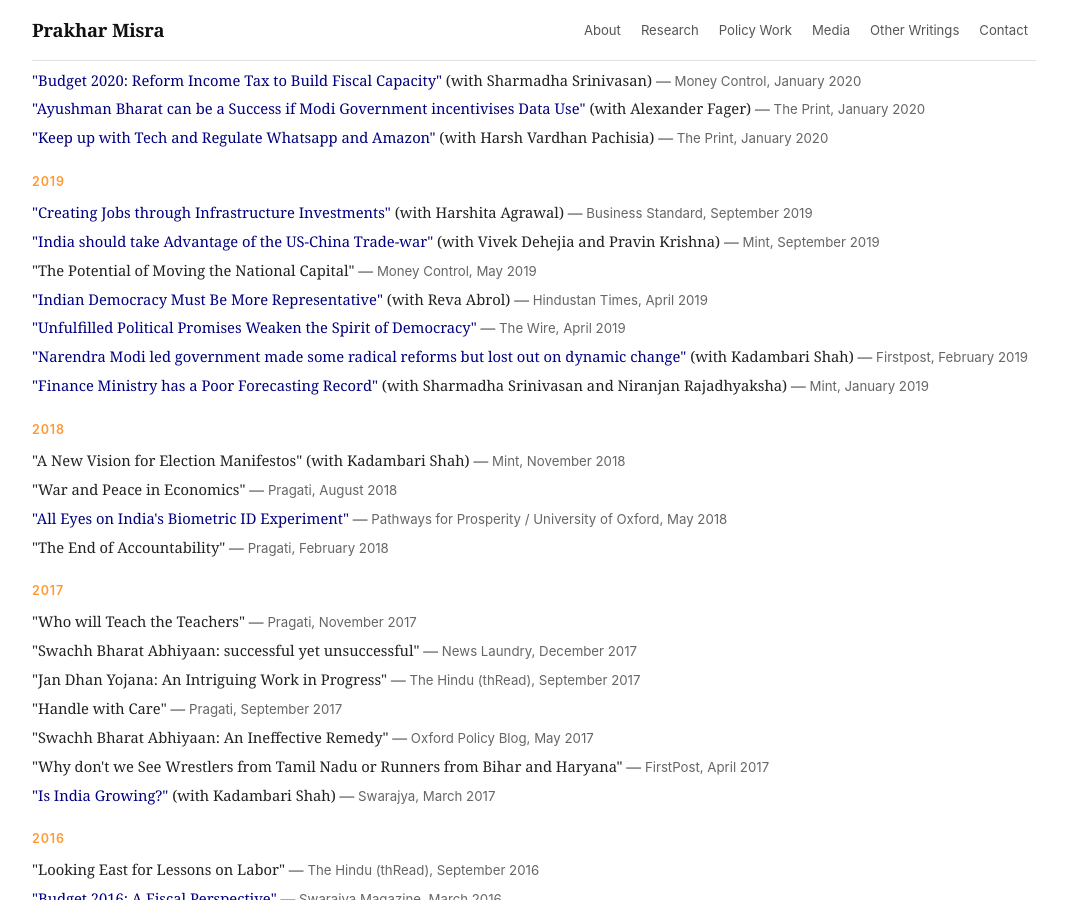
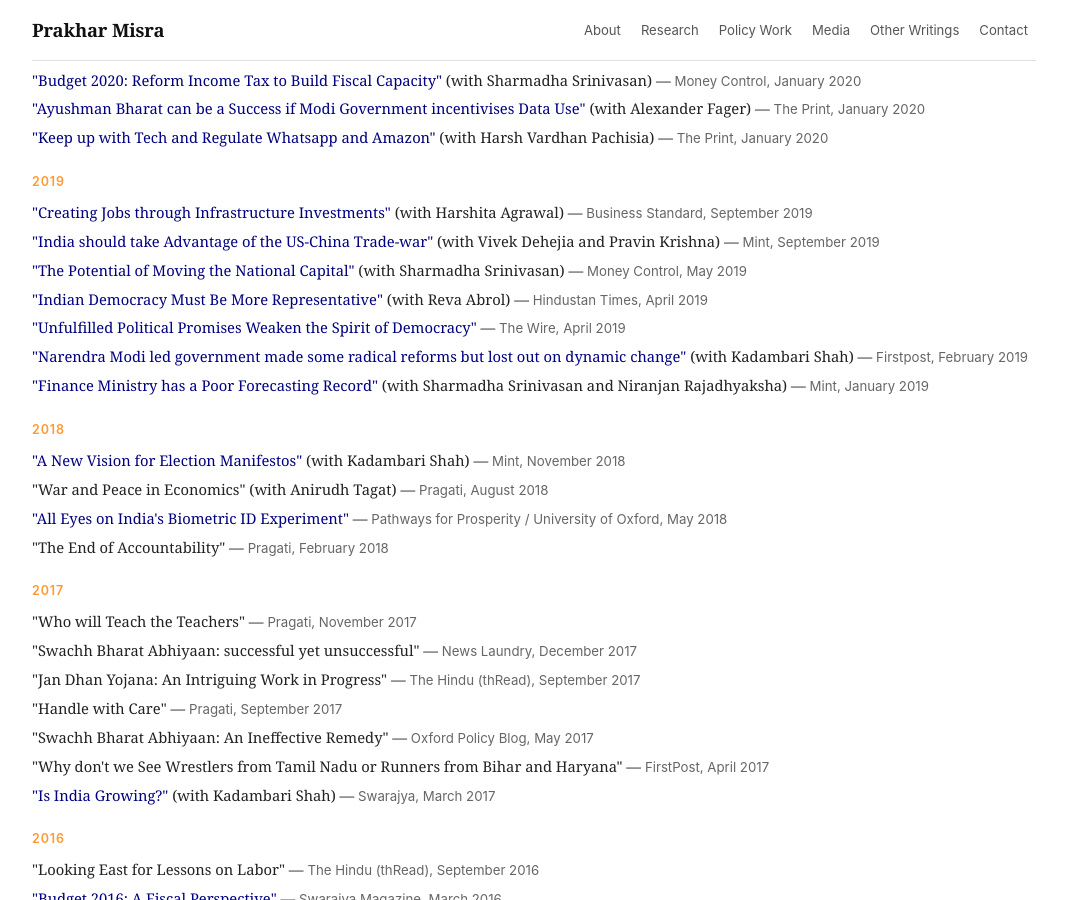
Before and after one commit to pmisra123/pmisra123.github.io, a Jekyll site: the page built from index.md, in a window 1280 px wide and 900 px high, scrolled down 6133 px. Shown: the whole window, without its empty margins (106-1173 px from the left). Built offline with Jekyll 4.4.1, drawn with Linux system fonts in a browser that asks for light colours.

Commit message:
Other Writings: add URLs and co-authors for #27, #32, #33

```diff
--- a/index.md
+++ b/index.md
@@ -294,7 +294,7 @@ layout: default
 <ul class="writings-list">
   <li><a href="https://www.business-standard.com/article/opinion/creating-jobs-with-infrastructure-investment-119100100018_1.html" target="_blank">"Creating Jobs through Infrastructure Investments"</a> (with Harshita Agrawal) &mdash; <span class="outlet">Business Standard, September 2019</span></li>
   <li><a href="https://www.livemint.com/opinion/columns/opinion-india-should-take-advantage-of-the-us-china-trade-war-1568964803219.html" target="_blank">"India should take Advantage of the US-China Trade-war"</a> (with Vivek Dehejia and Pravin Krishna) &mdash; <span class="outlet">Mint, September 2019</span></li>
-  <li>"The Potential of Moving the National Capital" &mdash; <span class="outlet">Money Control, May 2019</span></li>
+  <li><a href="https://www.moneycontrol.com/news/opinion/urban-planning-the-potential-of-moving-the-national-capital-3976361.html" target="_blank">"The Potential of Moving the National Capital"</a> (with Sharmadha Srinivasan) &mdash; <span class="outlet">Money Control, May 2019</span></li>
   <li><a href="https://www.hindustantimes.com/analysis/indian-democracy-must-be-more-representative/story-kbAdazKPhonQKs6nKJryiI.html" target="_blank">"Indian Democracy Must Be More Representative"</a> (with Reva Abrol) &mdash; <span class="outlet">Hindustan Times, April 2019</span></li>
   <li><a href="https://thewire.in/politics/election-2019-party-manifestos" target="_blank">"Unfulfilled Political Promises Weaken the Spirit of Democracy"</a> &mdash; <span class="outlet">The Wire, April 2019</span></li>
   <li><a href="https://www.idfcinstitute.org/knowledge/publications/op-eds/narendra-modi-led-govt-made-some-radical-reforms-but-largely-lost-opportunity-for-dynamic-change/" target="_blank">"Narendra Modi led government made some radical reforms but lost out on dynamic change"</a> (with Kadambari Shah) &mdash; <span class="outlet">Firstpost, February 2019</span></li>
@@ -303,8 +303,8 @@ layout: default
 
 <div class="writings-year">2018</div>
 <ul class="writings-list">
-  <li>"A New Vision for Election Manifestos" (with Kadambari Shah) &mdash; <span class="outlet">Mint, November 2018</span></li>
-  <li>"War and Peace in Economics" &mdash; <span class="outlet">Pragati, August 2018</span></li>
+  <li><a href="https://www.livemint.com/Opinion/Xh9PUziIwC77ctV8qnpeeK/Opinion--A-new-vision-for-election-manifestos.html" target="_blank">"A New Vision for Election Manifestos"</a> (with Kadambari Shah) &mdash; <span class="outlet">Mint, November 2018</span></li>
+  <li>"War and Peace in Economics" (with Anirudh Tagat) &mdash; <span class="outlet">Pragati, August 2018</span></li>
   <li><a href="https://pathwayscommission.bsg.ox.ac.uk/blog/all-eyes-indias-biometric-id-experiment/" target="_blank">"All Eyes on India's Biometric ID Experiment"</a> &mdash; <span class="outlet">Pathways for Prosperity / University of Oxford, May 2018</span></li>
   <li>"The End of Accountability" &mdash; <span class="outlet">Pragati, February 2018</span></li>
 </ul>
```
